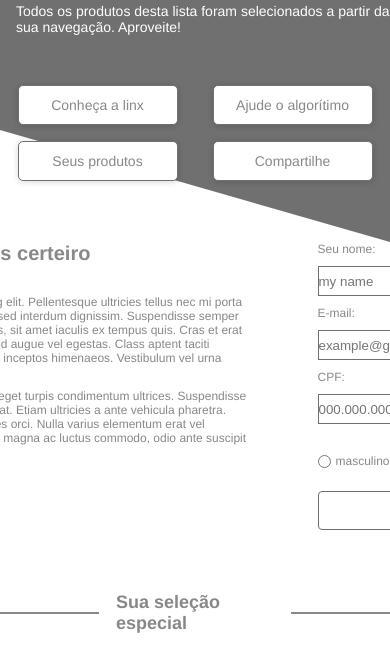
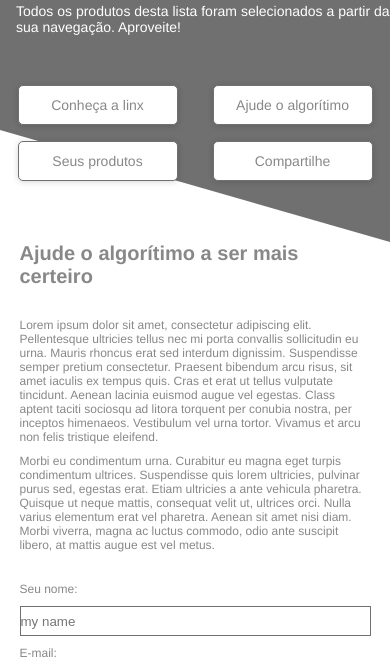
Before and after one commit to jpkm17/landing-page, a plain HTML site: page index.html in a window 390 px wide. Shown: the part 158-825 px from the top of the page. Drawn offline with Linux system fonts and the light colour scheme.

Commit message:
Adding responsive design to subscribe section

```diff
--- a/index.html
+++ b/index.html
@@ -36,7 +36,6 @@
     </header>
 
     <section class="subscribe">
-        <div class="containerSubscribe">
             <div class="containerContent">
                 <h2>Ajude o algorítimo a ser mais certeiro</h2>
                 <span>
@@ -60,7 +59,6 @@
                     metus.
                 </span>
             </div>
-        </div>
 
         <form id="form">
             <label>Seu nome:</label>
--- a/styles/style.css
+++ b/styles/style.css
@@ -97,32 +97,25 @@ header div.bg-polygon {
 /* SECTION SUBSCRIBE */
 
 section.subscribe {
-    width: 925px;
-    height: 350px;
+    max-width: 925px;
     display: flex;
     justify-content: space-between;
     flex-direction: row;
 }
 
-.subscribe .containerSubscribe {
-    display: flex;
-    justify-content: start;
-    flex-direction: column;
+
+.subscribe .containerContent {
+    width: 520px;
+    margin-right: 35px;
     color: var(--colorTertiary);
 }
 
-.subscribe .containerSubscribe .containerContent {
-    width: 520px;
-    text-align: left;
-    margin-right: 35px;
-}
-
-.subscribe .containerSubscribe .containerContent h2 {
+.subscribe .containerContent h2 {
     font-size: 20px;
     margin-bottom: 30px;
 }
 
-.subscribe .containerSubscribe .containerContent span {
+.subscribe .containerContent span {
     display: block;
     font-size: 12px;
     margin-top: 10px;
@@ -162,8 +155,6 @@ section.subscribe {
 .subscribe #form .inputRadio label {
     display: flex;
     align-items: center;
-    flex-direction: row;
-    width: 55px;
 }
 
 .subscribe #form .inputRadio input {
@@ -407,4 +398,29 @@ footer .container {
         height: 111px;
         justify-content: space-around;
     }
+
+    section.subscribe {
+        flex-direction: column;
+        justify-content: none;
+        align-items: center;
+        width: 100%;
+    }
+
+    .subscribe .containerContent {
+        width: 90%;
+        margin: 0 0 30px 0;
+    }
+
+    .subscribe #form {
+        width: 90%;
+    }
+
+    .subscribe #form label+input {
+        width: 100%;
+    }
+
+    .subscribe #form button{
+        width: 100%;
+        height: 39px;
+    }
 }
```
